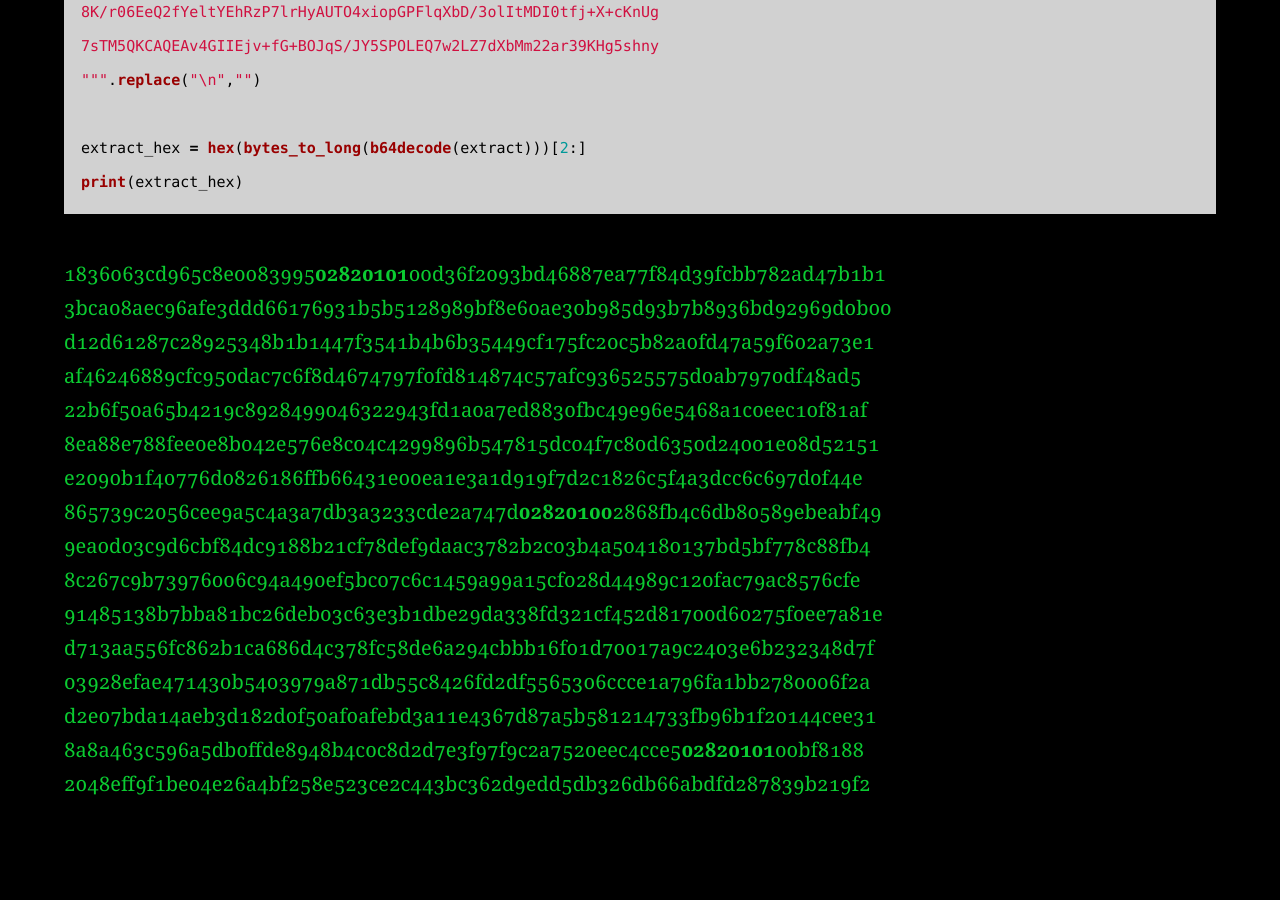
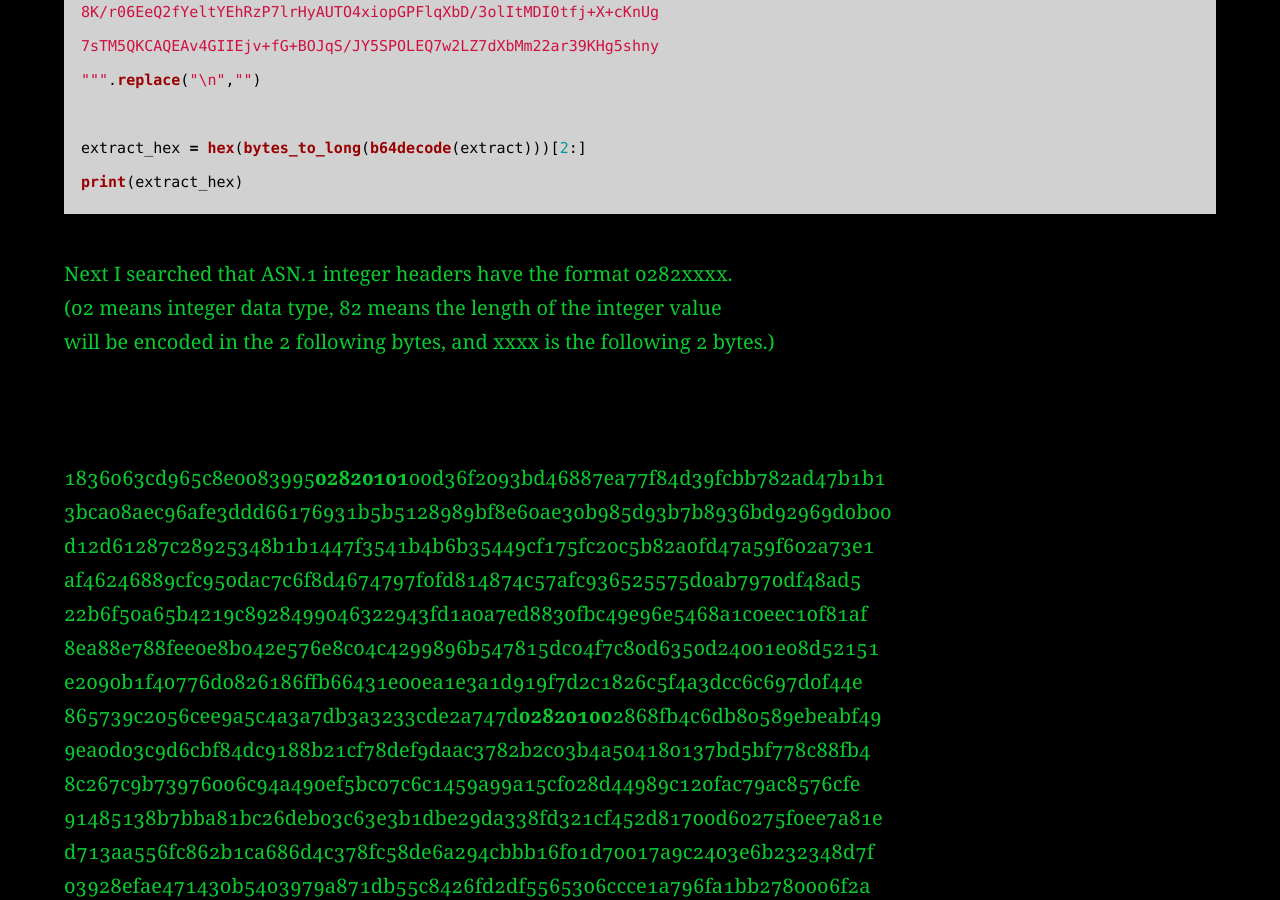
Before and after one commit to AC01010/Connor-McCartney.github.io, a Jekyll site: the page built from _posts/2013-01-05-spaceheros2022.md, in a window 1280 px wide and 900 px high, scrolled down 874 px. Built offline with Jekyll 4.4.1, drawn with Linux system fonts in a browser that asks for light colours; before the commit the page ends 1700 px from its top, so only the background shows below that.

Commit message:
Update 2013-01-05-spaceheros2022.md

````diff
--- a/_posts/2013-01-05-spaceheros2022.md
+++ b/_posts/2013-01-05-spaceheros2022.md
@@ -36,6 +36,11 @@ extract_hex = hex(bytes_to_long(b64decode(extract)))[2:]
 print(extract_hex)
 ```
 
+Next I searched that ASN.1 integer headers have the format 0282xxxx. <br>
+(02 means integer data type, 82 means the length of the integer value <br>
+will be encoded in the 2 following bytes, and xxxx is the following 2 bytes.)
+
+<br>
 
 1836063cd965c8e0083995**02820101**00d36f2093bd46887ea77f84d39fcbb782ad47b1b1
 3bca08aec96afe3ddd66176931b5b5128989bf8e60ae30b985d93b7b8936bd92969d0b00
````
